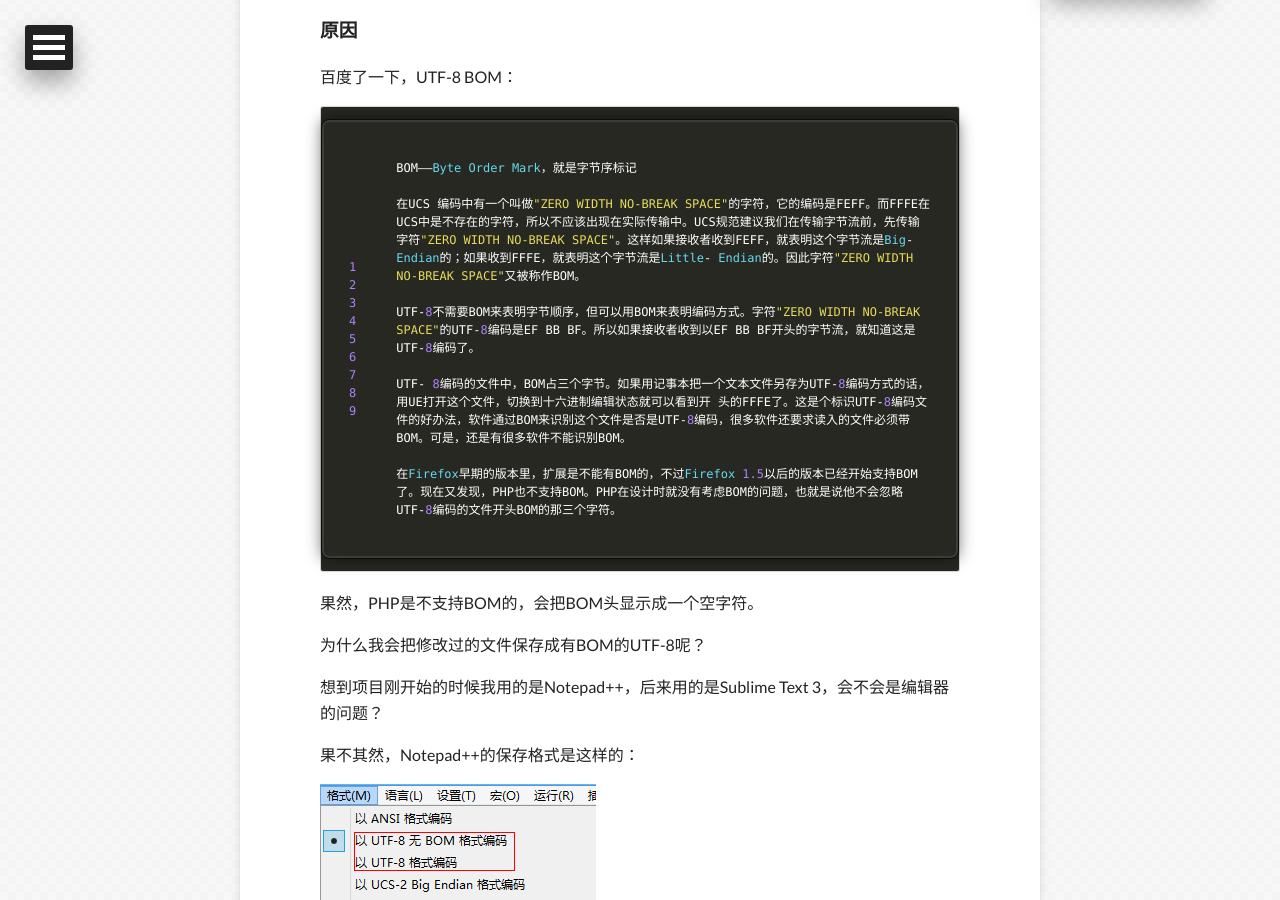
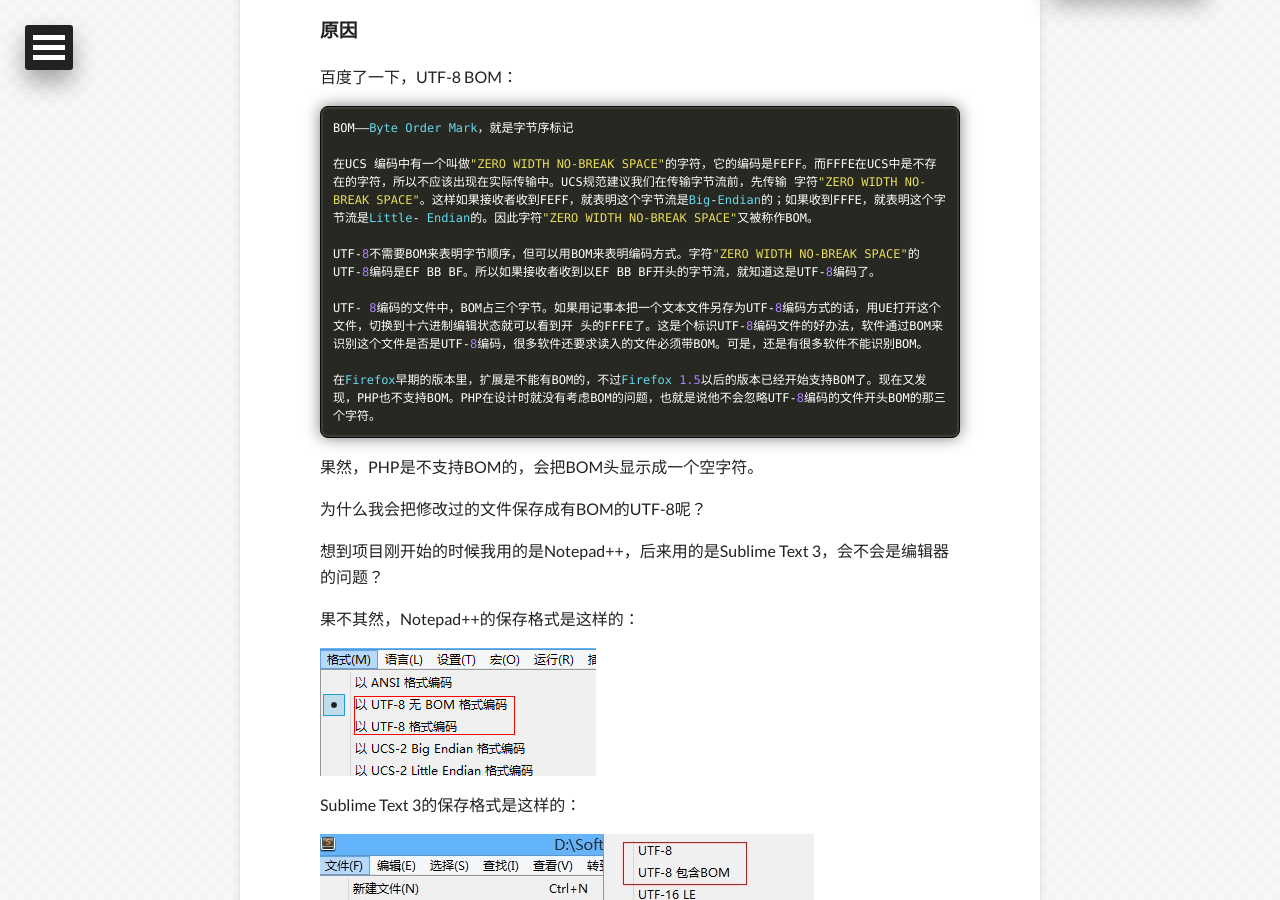
Before and after one commit to heamon7/dss886.github.io, a Jekyll site: the page built from _posts/2014-04-24-Drupal-7-建站学习手记（一）：UTF-8-BOM格式.md, in a window 1280 px wide and 900 px high, scrolled down 2308 px. Built offline with Jekyll 4.4.1, drawn with Linux system fonts in a browser that asks for light colours; nearby versions of some CDN libraries; comment, search, counter and statistics services are not loaded.

Commit message:
update posts

```diff
--- a/_posts/2014-04-24-Drupal-7-建站学习手记（一）：UTF-8-BOM格式.md
+++ b/_posts/2014-04-24-Drupal-7-建站学习手记（一）：UTF-8-BOM格式.md
@@ -51,7 +51,7 @@ UTF-8 with BOM是什么东西？试着改回成UTF-8试试，改回来果然就
 
 百度了一下，UTF-8 BOM：
 
-~~~
+~~~plain
 BOM——Byte Order Mark，就是字节序标记
 
 在UCS 编码中有一个叫做"ZERO WIDTH NO-BREAK SPACE"的字符，它的编码是FEFF。而FFFE在UCS中是不存在的字符，所以不应该出现在实际传输中。UCS规范建议我们在传输字节流前，先传输 字符"ZERO WIDTH NO-BREAK SPACE"。这样如果接收者收到FEFF，就表明这个字节流是Big-Endian的；如果收到FFFE，就表明这个字节流是Little- Endian的。因此字符"ZERO WIDTH NO-BREAK SPACE"又被称作BOM。
```
